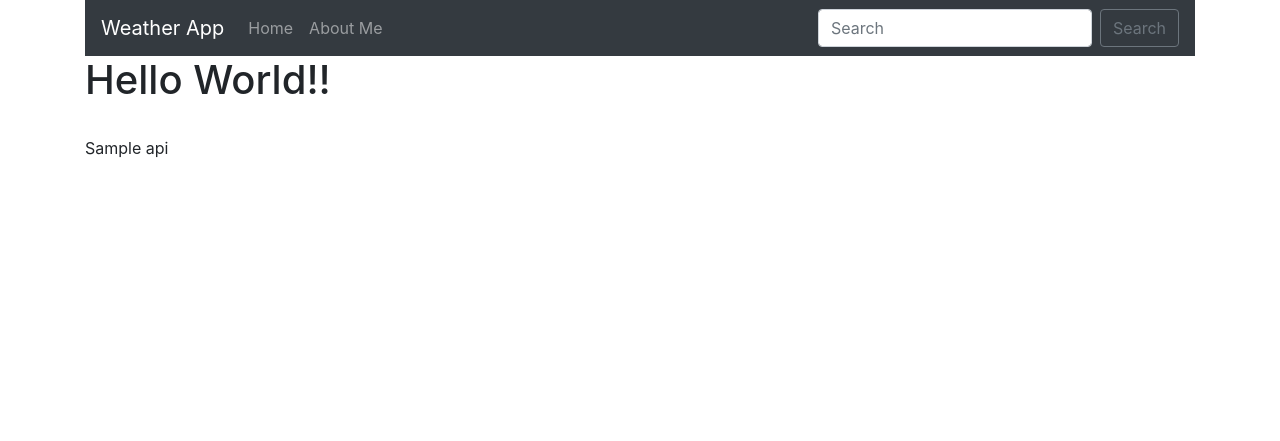
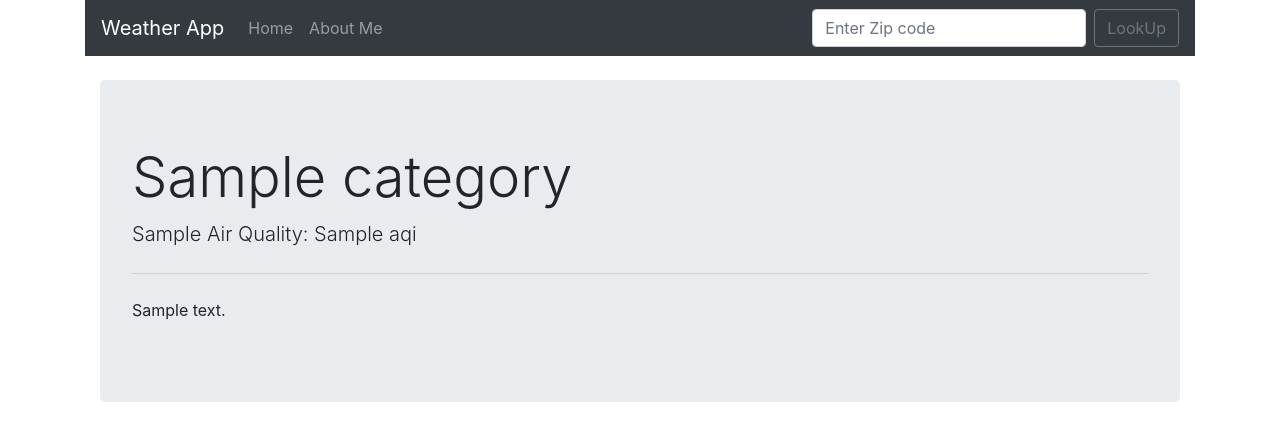
Before and after one commit to stpsuhel/weatherapp, a Django app: template lookup/templates/home.html in a window 1280 px wide. Shown: the top 441 px of the page. Run offline with Django 3.2, Linux system fonts and the light colour scheme; the template is opened without the code that fills it: most values are stand-ins (such as "Sample title", 1, 10 or a date in 2020); some libraries are stand-ins or nearby versions.

Commit message:
some change

```diff
--- a/lookup/templates/base/base.html
+++ b/lookup/templates/base/base.html
@@ -10,6 +10,15 @@
           integrity="sha384-Vkoo8x4CGsO3+Hhxv8T/Q5PaXtkKtu6ug5TOeNV6gBiFeWPGFN9MuhOf23Q9Ifjh" crossorigin="anonymous">
 
     <title>Demo</title>
+
+    <style>
+        .good{background: #0c0}
+        .moderate{background: #ffff00}
+        .usg{background: #ff9900}
+        .unhealthy{background: #ff0000}
+        .veryunhealthy{background: #990066}
+        .hazardous{background: #660000}
+    </style>
 </head>
 <body>
 
@@ -32,9 +41,10 @@
                     <a class="nav-link" href="{% url 'about' %}">About Me</a>
                 </li>
             </ul>
-            <form class="form-inline my-2 my-lg-0">
-                <input class="form-control mr-sm-2" type="search" placeholder="Search" aria-label="Search">
-                <button class="btn btn-outline-secondary my-2 my-sm-0" type="submit">Search</button>
+            <form action="{% url 'home' %}" method="POST" class="form-inline my-2 my-lg-0">
+                {% csrf_token %}
+                <input class="form-control mr-sm-2" name="zipcode" type="search" placeholder="Enter Zip code" aria-label="Search">
+                <button class="btn btn-outline-secondary my-2 my-sm-0" type="submit">LookUp</button>
             </form>
         </div>
     </nav>
--- a/lookup/templates/home.html
+++ b/lookup/templates/home.html
@@ -2,9 +2,21 @@
 
 {% block content %}
 
-    <h1>Hello World!!</h1>
-    <br/>
+    {% if api %}
+        <div class="container mt-4">
+            <div class="jumbotron {{ category_color }}">
+                {% if api == "Error..." %}
+                    <h3 class="display-4">There was an error. Please try again...</h3>
+                    {% else %}
 
-    {{ api }}
+                        <h1 class="display-4">{{ api.0.Category.Name }}</h1>
+                        <p class="lead">{{ api.0.ReportingArea }} Air Quality: {{ api.0.AQI }} </p>
+                        <hr class="my-4">
+                        <p>{{ category_description }}</p>
+
+                {% endif %}
+            </div>
+        </div>
+    {% endif %}
 
 {% endblock %}
```
Also changed, not shown: lookup/views.py (+30 -2 lines).
